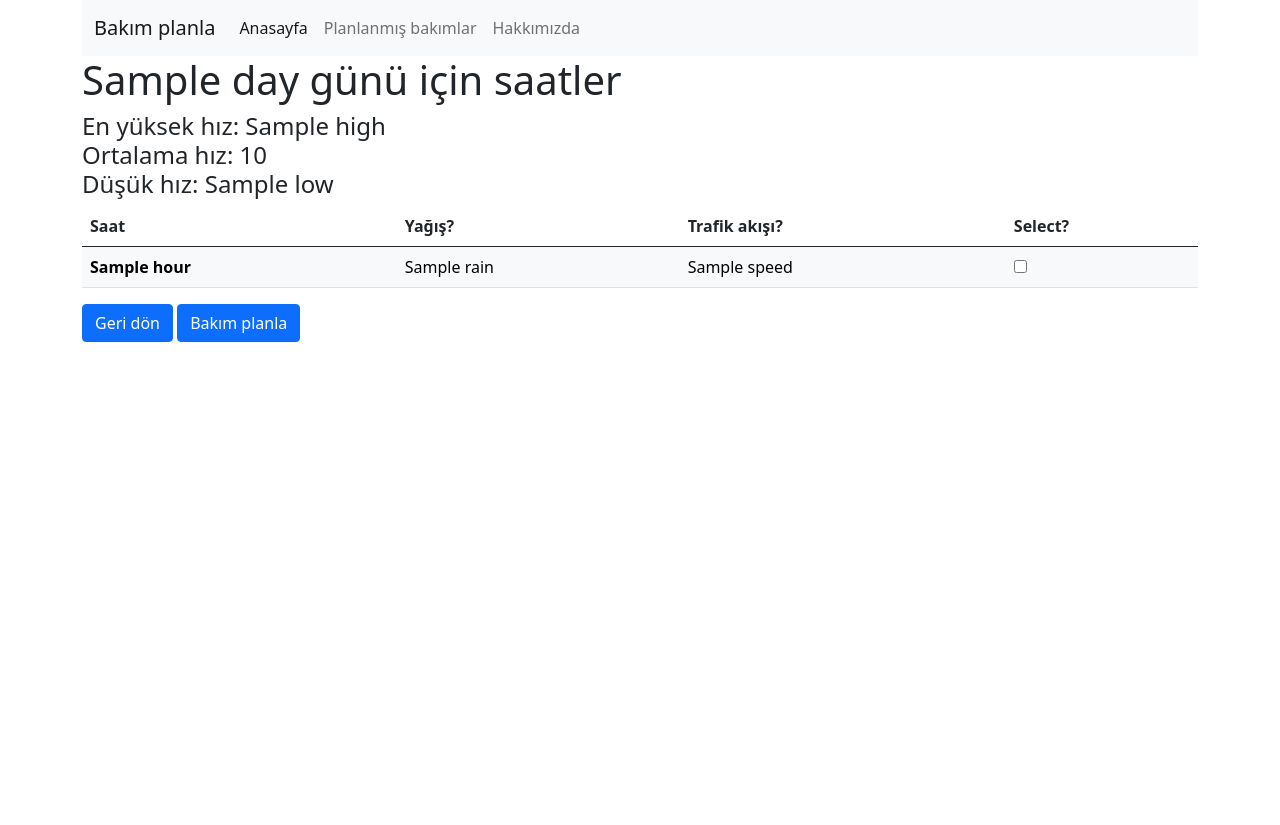
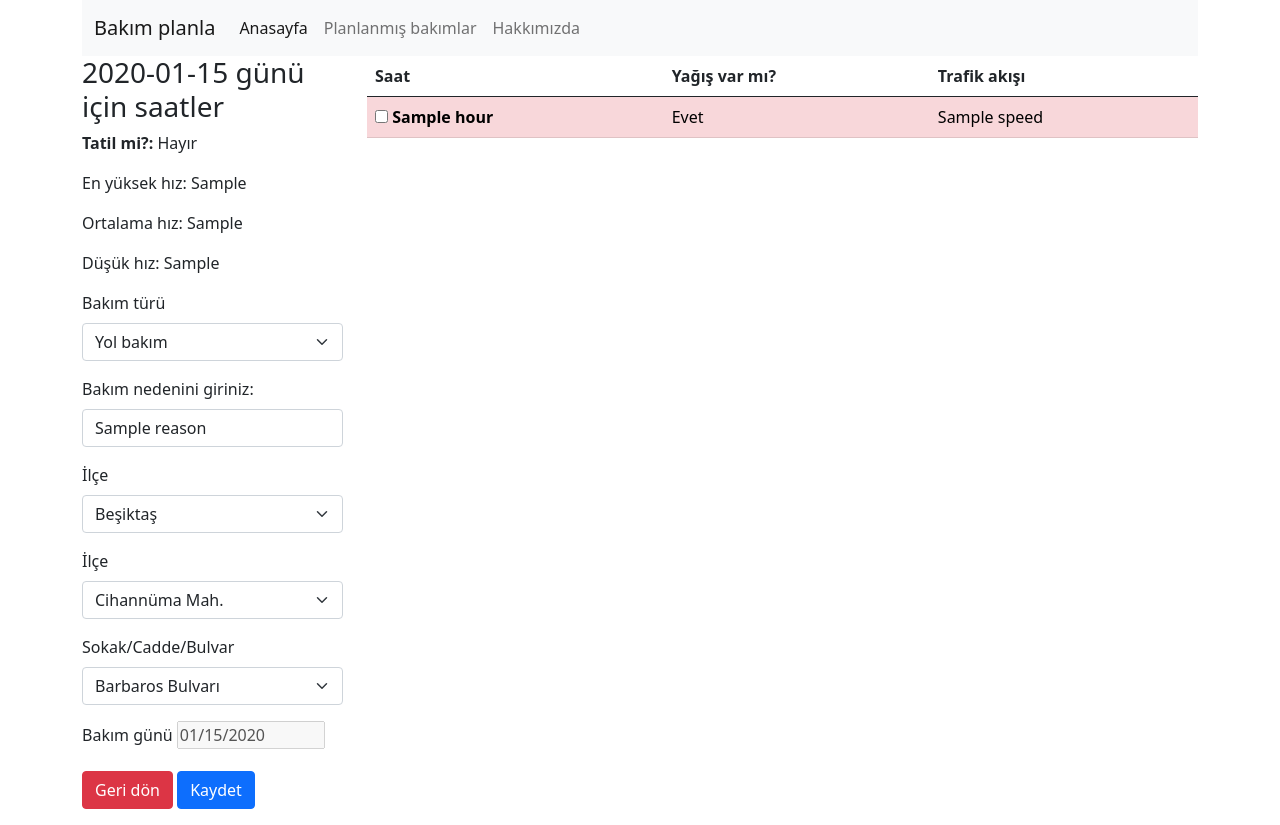
Before and after one commit to yasarcelep/bakim-planla, a Flask app: template templates/predictions.html in a window 1280 px wide. Before the commit the page ends 342 px from the top, so only its background shows below. Run offline with Flask 2, Linux system fonts and the light colour scheme; the template is opened without the code that fills it: most values are stand-ins (such as "Sample title", 1, 10 or a date in 2020).

Commit message:
add predictions, fix datetime issues, add about,calendar,schedule pages, add team.json

```diff
--- a/app.py
+++ b/app.py
@@ -1,20 +1,60 @@
 from flask import Flask, request
 from flask import render_template
+from datetime import datetime, timedelta
 import json
+from package import model
 
 app = Flask(__name__)
 
 @app.route("/")
 def index():
-    return render_template('index.html')
+    min_day = datetime.today() + timedelta(days=1)
+    min_day = min_day.strftime("%Y-%m-%d")
+
+    max_day = datetime.today() + timedelta(days=5)
+    max_day = max_day.strftime("%Y-%m-%d")
+
+    return render_template('index.html',min_day=min_day, max_day=max_day)
 
 @app.route('/predictions',  methods=['GET', 'POST'])
 def predictions():
     if request.method == 'POST':
-        with open('public/test_data.json', 'r') as test_data:
-            data = json.load(test_data)
-        return render_template('predictions.html', data=data)
+        # TODO: Girdiler kontrol edilmeli
+        reason = request.form['reason']
+        maintenance_day = request.form['maintenance_day']
+        maintenance_day = datetime.strptime(maintenance_day,"%Y-%m-%d" )
+
+        mlmodel_object = model.MLModel(date=maintenance_day.strftime("%Y-%m-%d"))
+        # TODO: Prediction queue'ya atılmalı ve asenkron yapılmalı. Bkz. HTTP Request Timeout
+        data = mlmodel_object.predict()
+        return render_template('predictions.html', data=data, reason=reason, maintenance_day=maintenance_day)
 
 @app.route('/schedule',  methods=['GET', 'POST'])
 def schedule():
-    return render_template('schedule.html')
+    # TODO: Form Validation yapılmalı,
+    maintenance_type= request.form['maintenance_type']
+    day = request.form['maintenance_day']
+    reason = request.form['reason']
+    district = request.form['district']
+    neighborhood = request.form['neighborhood']
+    street = request.form['street']
+
+    maintenance_hours = request.form.getlist('maintenance_hours')
+    start_time = int(min(maintenance_hours))
+    end_time = int(max(maintenance_hours))
+    total_time = end_time - start_time
+    return render_template('schedule.html', day=day, reason=reason, district=district,
+                                            neighborhood=neighborhood, street=street,
+                                            maintenance_type=maintenance_type, start_time=start_time,
+                                            end_time=end_time, total_time=total_time)
+
+@app.route('/calendar')
+def calendar():
+    return render_template("calendar.html")
+
+@app.route('/about')
+def about():
+    # TODO: Buradaki JSON'ı kaldırıp, içeriye alabiliriz.
+    with open('public/team.json', 'r') as team:
+            team = json.load(team)
+    return render_template('about.html', team=team)
--- a/package/model.py
+++ b/package/model.py
@@ -17,9 +17,8 @@ SPEED_CLASS = {'0': 'Low Speed',
 
 class MLModel:
     def __init__(self, date):
-        self.date = date
-        self.month = int(self.date.split("-")[1])
-        self.day = int(self.date.split("-")[2])
+        self.text_date = date
+        self.date = datetime.datetime.strptime(date,"%Y-%m-%d")
         self.is_weekend = self.is_the_day_weekend()
         self.is_holiday = self.is_the_day_holiday()
         self.is_school_holiday = 1  # cause of covid19
@@ -43,12 +42,12 @@ class MLModel:
 
     def find_day_difference(self):
         now = datetime.datetime.today()
-        d1 = datetime.datetime.strptime(self.date, "%Y-%m-%d")
+        d1 = self.date
 
         return abs((now - d1).days)
 
     def predict(self):
-        model = load('model.joblib')
+        model = load('./package/model.joblib')
 
         self.rain_json = json.loads(weathercom.getCityWeatherDetails(city="besiktas",
                                                                      queryType=self.query_type))
@@ -56,7 +55,7 @@ class MLModel:
         # hour ve isRainy dinamik.
         for hour, is_rainy in self.find_rain():
 
-            ex = np.array([[self.month, self.day, hour,
+            ex = np.array([[self.date.month, self.date.day, hour,
                             self.is_holiday, self.is_weekend,
                             self.is_school_holiday, is_rainy]])
             label = model.predict(ex)[0]
@@ -70,7 +69,7 @@ class MLModel:
         if self.query_type == 'hourly-data':
             for idx, d in enumerate(self.rain_json['vt1hourlyForecast']['processTime']):
                 hour = d.split("T")[1].split(":")[0]
-                if d.find(self.date) != -1:
+                if d.find(self.text_date) != -1:
                     phrase = self.rain_json['vt1hourlyForecast']['phrase'][idx]
                     if phrase.find('Rain') != -1 or phrase.find('Showers') != -1:
                         is_rainy = 1
@@ -92,23 +91,23 @@ class MLModel:
                 yield hour, is_rainy
 
     def is_the_day_weekend(self,):
-        day = datetime.datetime.strptime(self.date, '%Y-%m-%d').weekday()
+        day = self.date.weekday()
         if day in [5, 6]:
             return 1
         return 0
 
     def is_the_day_holiday(self):
+        # Bu burada olmamalı
         national_holidays = ["2021-01-01", "2021-04-23", "2021-05-01",
                              "2021-05-12", "2021-05-13", "2021-05-14",
                              "2021-05-15", "2021-05-19", "2021-07-15",
                              "2021-07-19", "2021-07-20", "2021-07-21",
                              "2021-07-22", "2021-07-23", "2021-08-30",
-                             "2021-10-28", "2021-10-29", "2021-12-31"
-                             ]
-        for d in national_holidays:
-            if d == self.date:
-                return 1
-        return 0
+                             "2021-10-28", "2021-10-29", "2021-12-31",]
+        if self.date in national_holidays:
+            return 1
+        else:
+            return 0
 
 
 def main():
--- a/templates/layout.html
+++ b/templates/layout.html
@@ -25,10 +25,10 @@
               <a class="nav-link active" aria-current="page" href="/">Anasayfa</a>
             </li>
             <li class="nav-item">
-              <a class="nav-link" href="#">Planlanmış bakımlar</a>
+              <a class="nav-link" href="/calendar">Planlanmış bakımlar</a>
             </li>
             <li class="nav-item">
-              <a class="nav-link" href="#">Hakkımızda</a>
+              <a class="nav-link" href="/about">Hakkımızda</a>
             </li>
           </ul>
         </div>
--- a/templates/predictions.html
+++ b/templates/predictions.html
@@ -2,40 +2,107 @@
 {% block content %}
 <div class="container">
   <div class="row">
-      <h1> {{ data['day'] }} günü için saatler </h1>
-      <h4> En yüksek hız: {{ data['speedClass']['high'] }} <br> Ortalama hız: {{ data['speedClass']['average'] }} <br> Düşük hız: {{ data['speedClass']['low'] }} </h4>
+    <div class="col-3">
+    <form method="post" action="/schedule">
+      <h3> {{ maintenance_day.strftime("%d %B %Y") }} günü için saatler </h3>
+      <p><b> Tatil mi?:</b> {% if data['speedClass']['is_holiday'] %} Evet {% else %} Hayır {% endif %} </p>
+      <p>En yüksek hız: {{ data['speedClass']['High Speed'] }}</p>
+      <p>Ortalama hız: {{ data['speedClass']['Average Speed'] }}</p>
+      <p>Düşük hız: {{ data['speedClass']['Low Speed'] }} </p>
+      <div class="mb-3">
+        <label for="maintenance_type" class="form-label">Bakım türü</label>
+        <select id="maintenance_type" name="maintenance_type" class="form-select" aria-label="select">
+          <option value="Yol bakım" selected>Yol bakım</option>
+        </select>
+      </div>
+      <div class="mb-3">
+        <label for="reason" class="form-label">Bakım nedenini giriniz:</label>
+        <input id="reason" name="reason" class="form-control" type="text" value="{{ reason }}"></input>
+      </div>
+
+      <div class="mb-3">
+        <label for="district" class="form-label">İlçe</label>
+        <select id="district" name="district" class="form-select" aria-label="select">
+          <option value="Beşiktaş" selected>Beşiktaş</option>
+        </select>
+      </div>
+
+      <div class="mb-3">
+        <label for="neighborhood" class="form-label">İlçe</label>
+        <select id="neighborhood" name='neighborhood' class="form-select" aria-label="select">
+          <option value="Cihannüma Mah." selected>Cihannüma Mah.</option>
+        </select>
+      </div>
+
+      <div class="mb-3">
+        <label for="street" class="form-label">Sokak/Cadde/Bulvar</label>
+        <select id="street" name="street" class="form-select" aria-label="select">
+          <option value="Barbaros Bulvarı" selected>Barbaros Bulvarı</option>
+        </select>
+      </div>
+
+      <div class="mb-3">
+        <label for="maintenance_day" class="form-label">Bakım günü</label>
+        <input id="maintenance_day" type="date" value="{{ maintenance_day.strftime("%Y-%m-%d") }}" disabled>
+        <input name="maintenance_day" value="{{ maintenance_day.strftime("%Y-%m-%d") }}" hidden>
+      </div>
+
+      <div class="mb-3">
+        <a class="btn btn-danger" href="/">Geri dön</a>
+
+        <!-- Button trigger modal -->
+        <button type="button" class="btn btn-primary" data-bs-toggle="modal" data-bs-target="#create_maintenance_plan">
+          Kaydet
+        </button>
+
+        <!-- Modal -->
+        <div class="modal fade" id="create_maintenance_plan" tabindex="-1" aria-labelledby="create_maintenance_plan" aria-hidden="true">
+          <div class="modal-dialog">
+            <div class="modal-content">
+              <div class="modal-header">
+                <h5 class="modal-title" id="exampleModalLabel">Onay</h5>
+                <button type="button" class="btn-close" data-bs-dismiss="modal" aria-label="Close"></button>
+              </div>
+              <div class="modal-body">
+                Bakım planı oluşturulacaktır, onaylıyor musunuz?
+              </div>
+              <div class="modal-footer">
+                <button type="button" class="btn btn-secondary" data-bs-dismiss="modal">Vazgeç</button>
+                <button type="submit" class="btn btn-primary">Değişiklikleri kaydet</button>
+
+              </div>
+            </div>
+          </div>
+        </div>
+      </div>
+    </div>
+
 
     <div class="col">
-      <form method="post" action="/schedule">
-       <input name="day" type="textbox" value="{{ data['day'] }}" hidden></input>
         <table class="table">
           <thead>
             <tr>
               <th scope="col">Saat</th>
-              <th scope="col">Yağış?</th>
-              <th scope="col">Trafik akışı?</th>
-              <th scope="col">Select?</th>
+              <th scope="col">Yağış var mı?</th>
+              <th scope="col">Trafik akışı</th>
             </tr>
           </thead>
           <tbody>
             {% for item in data['result'] %}
-              {% if item['speed'] == "Düşük Hız" %}
+              {% if item['speed'] == "Low Speed" or item['rain']  %}
                 <tr class="table-danger">
-              {% elif item['speed'] == "Yüksek Hız" %}
+              {% elif item['speed'] == "High Speed" %}
                 <tr class="table-success">
               {% else %}
                 <tr class="table-light">
               {% endif %}
-                  <th scope="row">{{ item['hour'] }}</th>
-                  <td>{{ item['rain'] }}</td>
+              <th scope="row"><input type="checkbox" name="maintenance_hours" value="{{ item['hour'] }}" id="{{ item['hour'] }}"></input> <label class="form-check-label" for="{{ item['hour'] }}">{{ item['hour'] }}</label></th>
+              <td>{{ 'Evet' if item['rain'] else 'Hayır' }}</td>
               <td>{{ item['speed'] }}</td>
-                  <td><input type="checkbox" name="maintenance_hours[]" value="{{ item['hour'] }}"></input></td>
             </tr>
             {% endfor %}
           </tbody>
         </table>
-        <a class="btn btn-primary" href="/">Geri dön</a>
-        <button type="submit" class="btn btn-primary">Bakım planla</button>
       </form>
     </div>
   </div>
```
Also changed, not shown: public/team.json (added, +15 -0 lines), templates/about.html (added, +44 -0 lines), templates/calendar.html (added, +24 -0 lines), templates/index.html (+15 -18 lines), templates/schedule.html (+26 -0 lines), package/__init__.py (added). Lines whose indentation alone changed are shown as unchanged.
